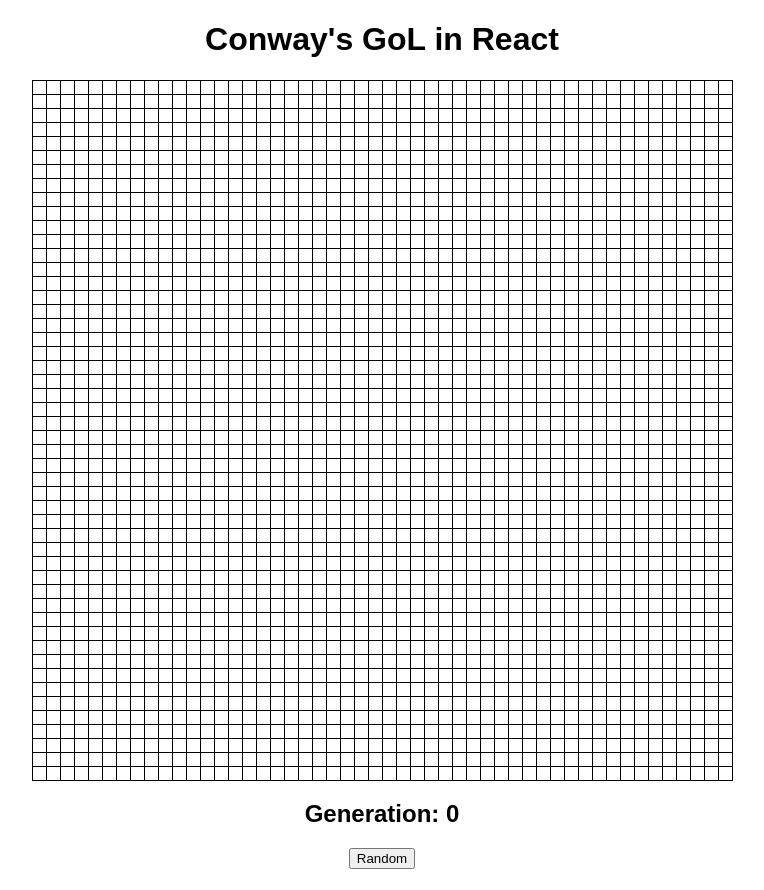
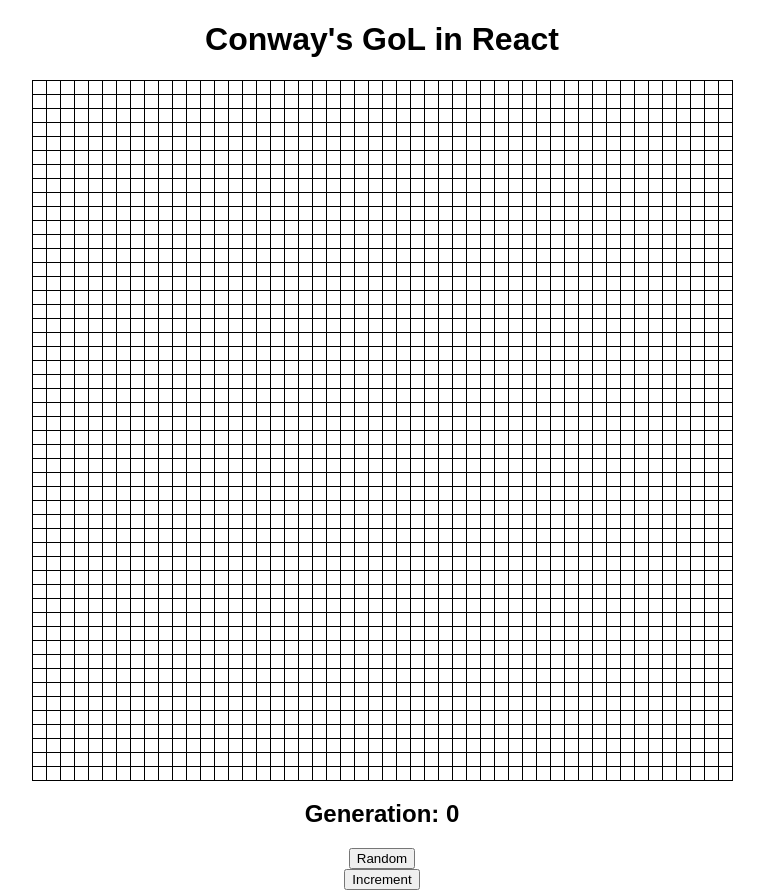
Before and after one commit to Schmidt-Aaron/gof-react, a React (Create React App) app: page / in a window 1280 px wide. Shown: the whole page, without its empty margins (258-1022 px from the left). Before the commit the page ends 869 px from the top, so only its background shows below. Built offline with nearby package versions, Linux system fonts and the light colour scheme.

Commit message:
increment generation html + todo list

```diff
--- a/src/App.js
+++ b/src/App.js
@@ -7,14 +7,14 @@ const makeArray = (cols, rows, random) => {
    * @random should a bolean
    * will fill the array with either 0 or 1  if set to true
   **/
-
+  let density = 0.8; // modifies the density of the alive cells for initial grid.
   let arr = new Array(cols);
   for (let i = 0; i < arr.length; i++) {
     arr[i] = new Array(rows);
     for (let j = 0; j < arr.length; j++ ){
       !random
         ? arr[i][j] = 0
-        : arr[i][j] = ( Math.round( Math.random() ));
+        : arr[i][j] = ( Math.round( Math.random() * density ));
     }
   }
   return arr;
@@ -36,14 +36,30 @@ class App extends Component {
     }
 
     //app function bindings
-    this.newRandomGrid = this.newRandomGrid.bind(this)
+    this.newRandomGrid = this.newRandomGrid.bind(this);
+    this.incrementGeneration = this.incrementGeneration.bind(this);
   }
 
-  //app functions
+  /**** app functions ****/
+  //startover with new random board
   newRandomGrid() {
     this.setState( (prevState) => ({
       gameArray: makeArray(this.state.cols, this.state.rows, true),
+      generation: 0,
+      isRunning: false,
     }))
+  }
+
+  // increases generation
+  incrementGeneration() {
+    this.setState( (prevState) => ({
+      generation: prevState.generation += 1,
+    }))
+  }
+
+  //calculates cell neighbors and assigns the score
+  calculateNeighbors(arr) {
+
   }
 
   componentWillMount(){
@@ -68,6 +84,9 @@ class App extends Component {
         <h2>Generation: {generation}</h2>
         <button onClick={() => this.newRandomGrid()} >
           Random
+        </button>
+        <button onClick={() => this.incrementGeneration()} >
+          Increment
         </button>
       </div>
     );
@@ -110,8 +129,6 @@ class Row extends Component {
         )}
       </div>
     );
-
-
   }
 }
 
```
Also changed, not shown: 1 other file (tests, documents, lock files or other folders).
